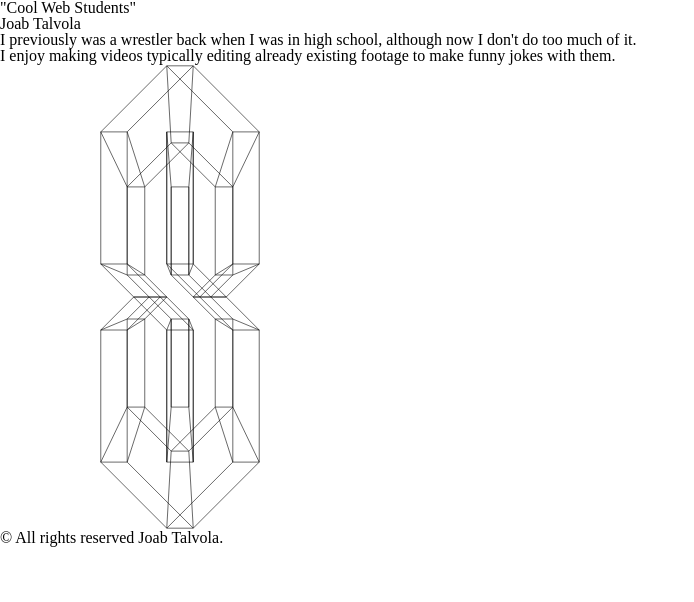
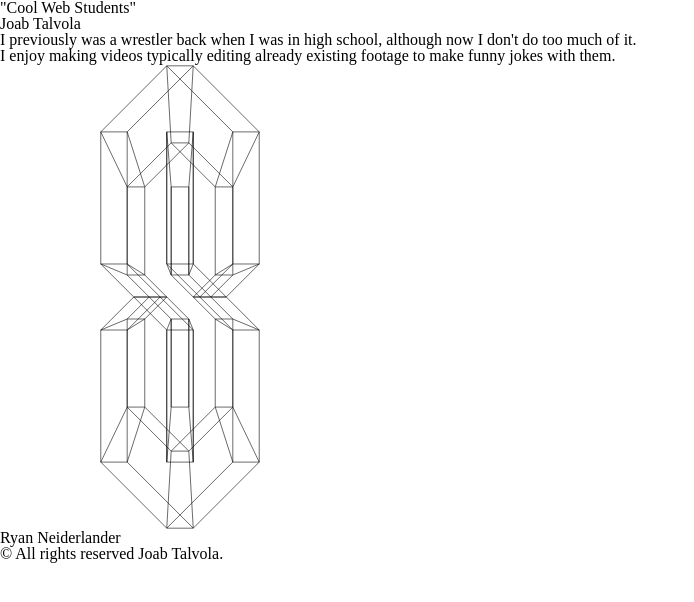
Before and after one commit to TalvolaJoab/ex2_Talvola, a plain HTML site: page index.html in a window 1280 px wide. Shown: the whole page, without its empty margins (0-694 px from the left). Drawn offline with Linux system fonts and the light colour scheme.

Commit message:
ex2 name added

```diff
--- a/index.html
+++ b/index.html
@@ -15,6 +15,8 @@
 
 <img src="img/cool-s.svg" alt="Image of a fourth dimensional renditioning of a cool S.">
 
+
+<h2>Ryan Neiderlander</h2>
     <footer>&copy;  All rights reserved Joab Talvola.</footer>
 </body>
 </html>
```
